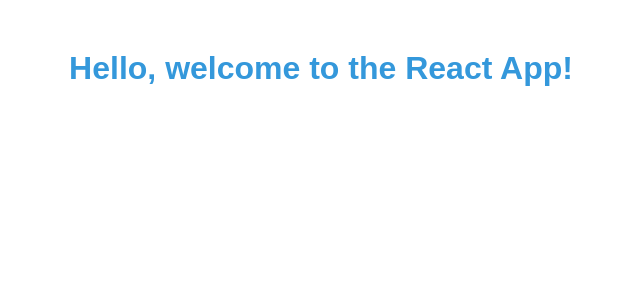
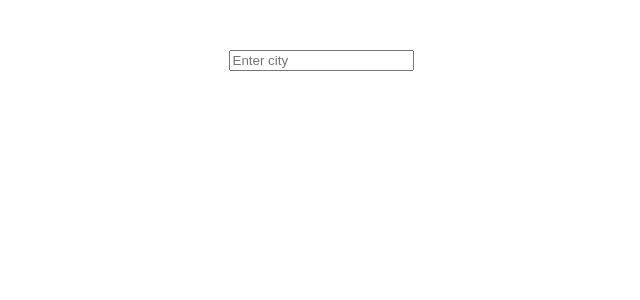
Before and after one commit to acciojob/city-weather-22karlokesh, a React app: page / in a window 1280 px wide. Shown: the top 300 px of the page, without its empty margins (319-959 px from the left). Built offline with nearby package versions, Linux system fonts and the light colour scheme.

Commit message:
Update App.js

```diff
--- a/src/components/App.js
+++ b/src/components/App.js
@@ -11,17 +11,66 @@
 // }
 
 // export default App
-
-import React from "react";
+import React, { useState } from "react";
 import './../styles/App.css';
 
 const App = () => {
+  const [query, setQuery] = useState("");
+  const [weather, setWeather] = useState(null);
+
+  const apiKey = "YOUR_API_KEY_HERE"; // replace with your key
+
+  const fetchWeather = (city) => {
+    fetch(`https://api.openweathermap.org/data/2.5/weather?q=${city}&appid=${apiKey}&units=metric`)
+      .then((res) => {
+        if (!res.ok) {
+          throw new Error("City not found");
+        }
+        return res.json();
+      })
+      .then((data) => {
+        setWeather({
+          name: data.name,
+          temp: data.main.temp,
+          desc: data.weather[0].description,
+          icon: data.weather[0].icon
+        });
+        setQuery(""); // clear input after valid fetch
+      })
+      .catch(() => {
+        setWeather(null);
+      });
+  };
+
+  const handleKeyPress = (e) => {
+    if (e.key === "Enter" && query.trim() !== "") {
+      fetchWeather(query.trim());
+    }
+  };
+
   return (
     <div>
       {/* Do not remove the main div */}
-      <h1>Hello, welcome to the React App!</h1>
+      <input
+        type="text"
+        className="search"
+        value={query}
+        onChange={(e) => setQuery(e.target.value)}
+        onKeyPress={handleKeyPress}
+        placeholder="Enter city"
+      />
+      <div className="weather">
+        {weather && (
+          <>
+            <h2>{weather.name}</h2>
+            <img src={`https://openweathermap.org/img/wn/${weather.icon}@2x.png`} alt={weather.desc} />
+            <p>{weather.desc}</p>
+            <p>Temperature: {weather.temp}°C</p>
+          </>
+        )}
+      </div>
     </div>
   );
-}
+};
 
 export default App;
```
